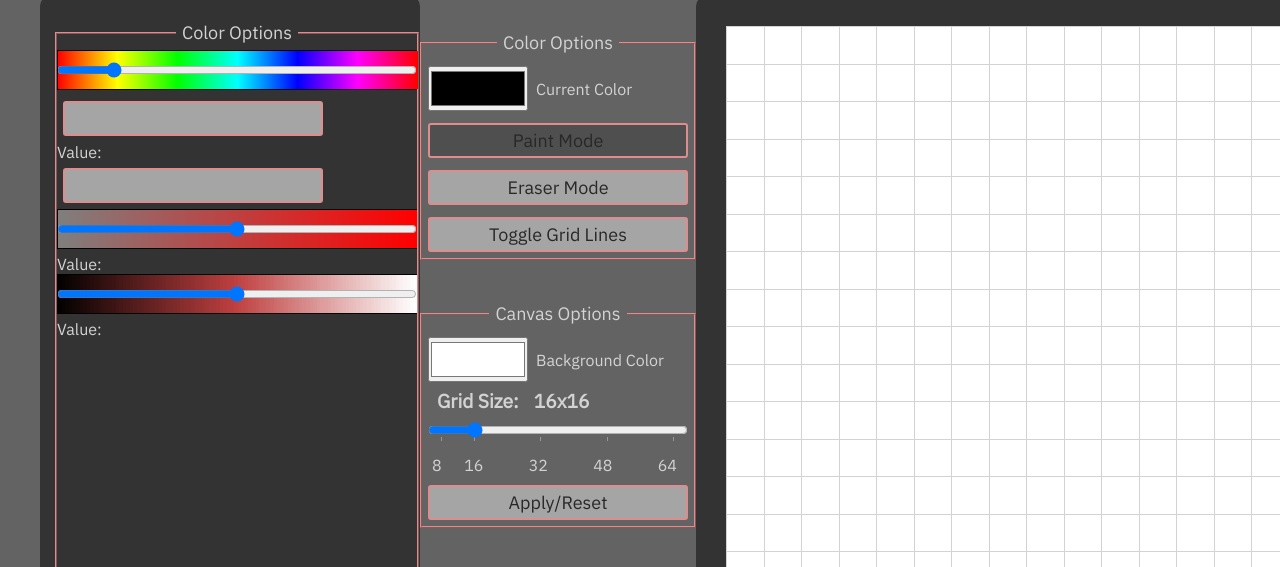
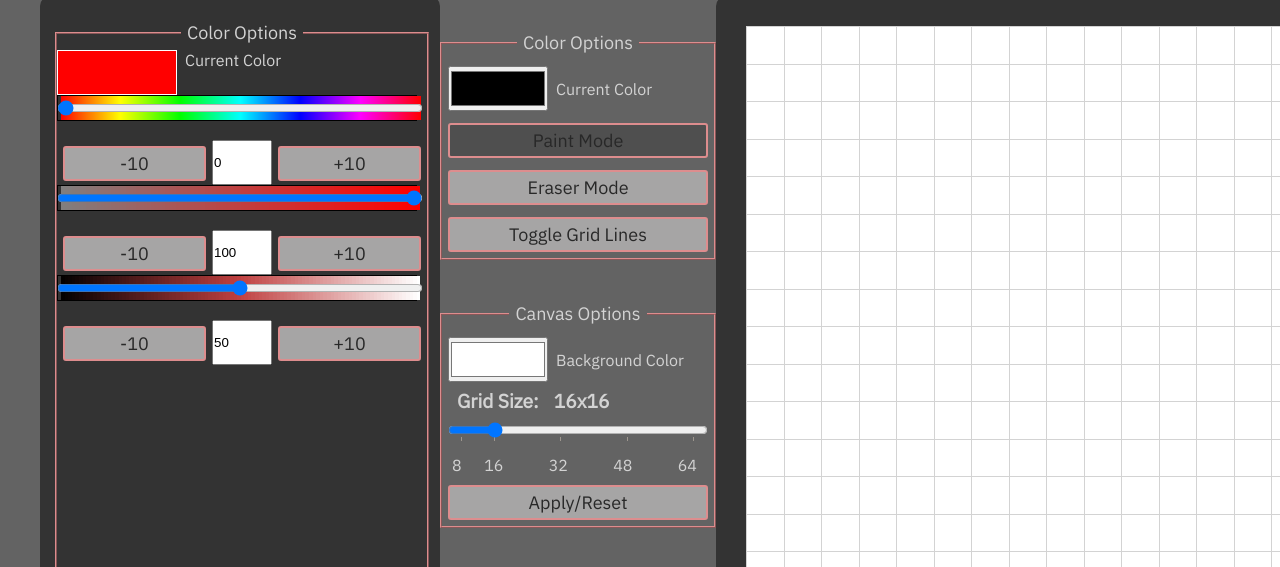
Before and after one commit to bakankaya/pixel-paint, a plain HTML site: page index.html in a window 1280 px wide. Shown: the part 170-737 px from the top of the page. Drawn offline with Linux system fonts and the light colour scheme.

Commit message:
Changed color picker to hsl based version

```diff
--- a/index.html
+++ b/index.html
@@ -20,22 +20,35 @@
             <fieldset>
                 <legend>Color Options</legend>
                 <div id="wrapper">
+                    <div id="current-col"></div><span>Current Color</span>
+                </div>
+                <div id="wrapper">
                     <div class="Hue"></div>
-                    <input type="range" min="0" max="360" value="50" class="slider" id="hueRange">
+                    <input type="range" min="0" max="360" value="0" class="slider hueValues" id="hueRange">
                 </div>
-                <button></button>
-                <p>Value: <span id="hue"></span></p>
-                <button></button>
+                <div id="wrapper">
+                    <button id="hueMinus">-10</button>
+                    <input type="number" id="hueInput" min="0" max="360" value="0" class="hueValues"></input>
+                    <button>+10</button>
+                </div>
                 <div id="wrapper">
                     <div class="Sat"></div>
-                    <input type="range" min="0" max="100" value="50" class="slider" id="myRange2">
+                    <input type="range" min="0" max="100" value="100" class="slider satValues" id="satRange">
                 </div>
-                <p>Value: <span id="demo2"></span></p>
+                <div id="wrapper">
+                    <button id="minus">-10</button>
+                    <input type="number" id="satInput" min="0" max="100" value="100" class="satValues"></input>
+                    <button>+10</button>
+                </div>
                 <div id="wrapper">
                     <div class="Light"></div>
-                    <input type="range" min="0" max="100" value="50" class="slider" id="myRange3">
+                    <input type="range" min="0" max="100" value="50" class="slider lightValues" id="lightRange">
                 </div>
-                <p>Value: <span id="demo3"></span></p>
+                <div id="wrapper">
+                    <button>-10</button>
+                    <input type="number" id="lightInput" min="0" max="100" value="50" class="lightValues"></input>
+                    <button>+10</button>
+                </div>
             </fieldset>
         </div>
         <div id="control-panel-old">
--- a/style.css
+++ b/style.css
@@ -57,7 +57,7 @@ These are placed by hand with margins and stuff, so thread carefully
 *********************************************************************/
 
 #control-panel{
-    width: 380px;
+    width: 400px;
     height: 660px;
     padding: 15px;
     background-color: var(--color-cnvs-shd);
@@ -71,38 +71,31 @@ fieldset{
     margin-bottom: 36px;
     margin-top: 4px;
 }
-
+#current-col{
+    width: 120px;
+    height: 45px;
+    border: white solid 1px;
+}
 #wrapper{
     position: relative;
     height: 45px;
-    width: 360px;
+    width: 370px;
+    display: flex;
 }
-.Hue{
+.Hue, .Sat, .Light{
     border: black solid 1px;
-    height: 40px;
+    height: 26px;
     width: 360px;
     display: grid;
     position: absolute;
+    padding-left: 3px;
 }
-.Sat{
-    border: black solid 1px;
-    height: 40px;
-    width: 360px;
-    display: grid;
-    position: absolute;
-}
-.Light{
-    border: black solid 1px;
-    height: 40px;
-    width: 360px;
-    display: grid;
-    position: absolute;
-}
+
 
 .slider{
     border: black solid 1px;
-    height: 40px;
-    width: 360px;
+    height: 26px;
+    width: 366px;
     background: none;
     position: absolute;
 }
@@ -111,14 +104,14 @@ fieldset{
 -webkit-appearance: none;
 appearance: none;
 width: 3px;
-height: 46px;
+height: 28px;
 background: none;
 cursor: pointer;
 }
 
 .slider::-moz-range-thumb {
 width: 2px;
-height: 43px;
+height: 28px;
 background: none;
 border: black solid 3px;
 border-radius: 0%;
```
Also changed, not shown: 1 other file.
